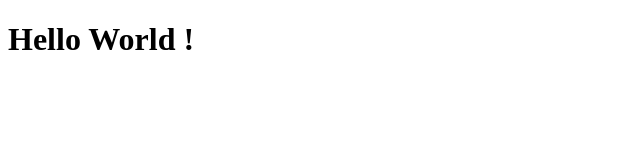
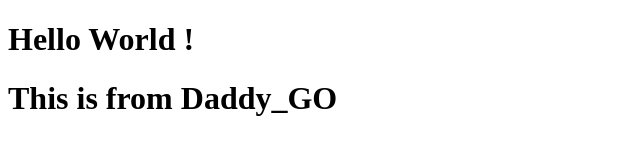
Before and after one commit to Oluwasijibomi/black-oak, a plain HTML site: page index.html in a window 1280 px wide. Shown: the whole page, without its empty margins (0-640 px from the left). Drawn offline with Linux system fonts and the light colour scheme.

Commit message:
First Git commit

```diff
--- a/index.html
+++ b/index.html
@@ -8,5 +8,6 @@
 </head>
 <body>
     <h1>Hello World !</h1>
+    <h1>This is from Daddy_GO</h1>
 </body>
 </html>
```
